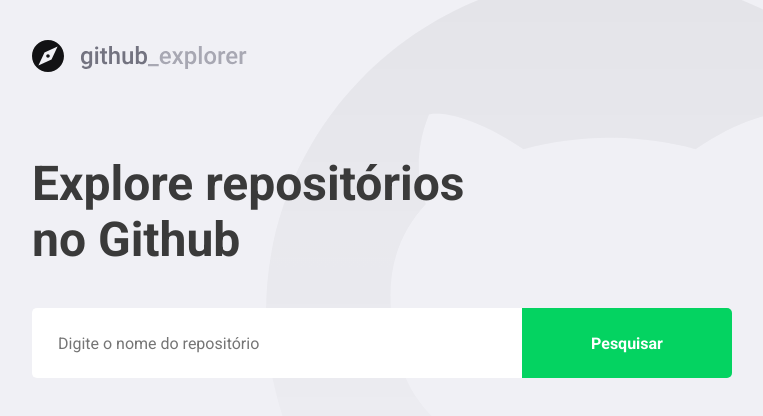
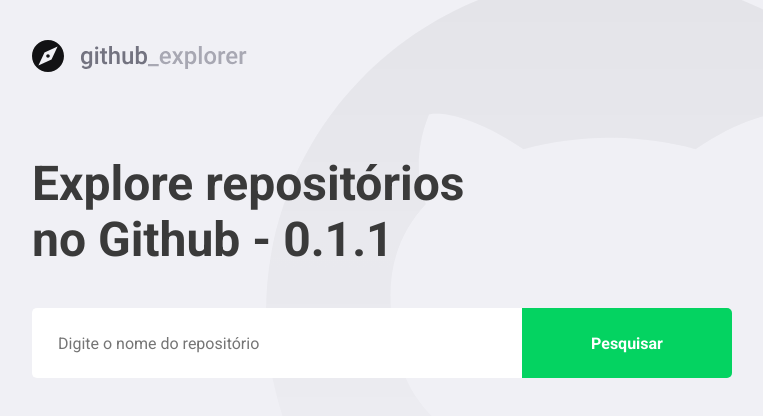
Before and after one commit to KevinRuanSoares/github_explorer, a React (Create React App) app: page / in a window 1280 px wide. Shown: the top 416 px of the page, without its empty margins (148-911 px from the left). Built offline with nearby package versions, Linux system fonts and the light colour scheme.

Commit message:
chore: chenged version for 0.1.1;

```diff
--- a/package.json
+++ b/package.json
@@ -1,6 +1,6 @@
 {
   "name": "github_explorer",
-  "version": "0.1.0",
+  "version": "0.1.1",
   "private": true,
   "dependencies": {
     "@testing-library/jest-dom": "^4.2.4",
--- a/src/pages/Dashboard/index.tsx
+++ b/src/pages/Dashboard/index.tsx
@@ -1,6 +1,7 @@
 import React, { useState, useEffect, FormEvent } from 'react';
 import { FiChevronRight } from 'react-icons/fi';
 import { Link } from 'react-router-dom';
+import packageJson from '../../../package.json';
 import api from '../../services/api';
 import { Title, Form, Repositories, Error } from './style';
 import logoImg from '../../assets/logo.svg';
@@ -51,7 +52,7 @@ const Dashboard: React.FC = () => {
   return (
     <>
       <img src={logoImg} alt="Github Explorer" />
-      <Title>Explore repositórios no Github</Title>
+      <Title>Explore repositórios no Github - {packageJson.version}</Title>
       <Form hasError={!!inputError} onSubmit={handleAddRepository}>
         <input
           value={newRepo}
```
